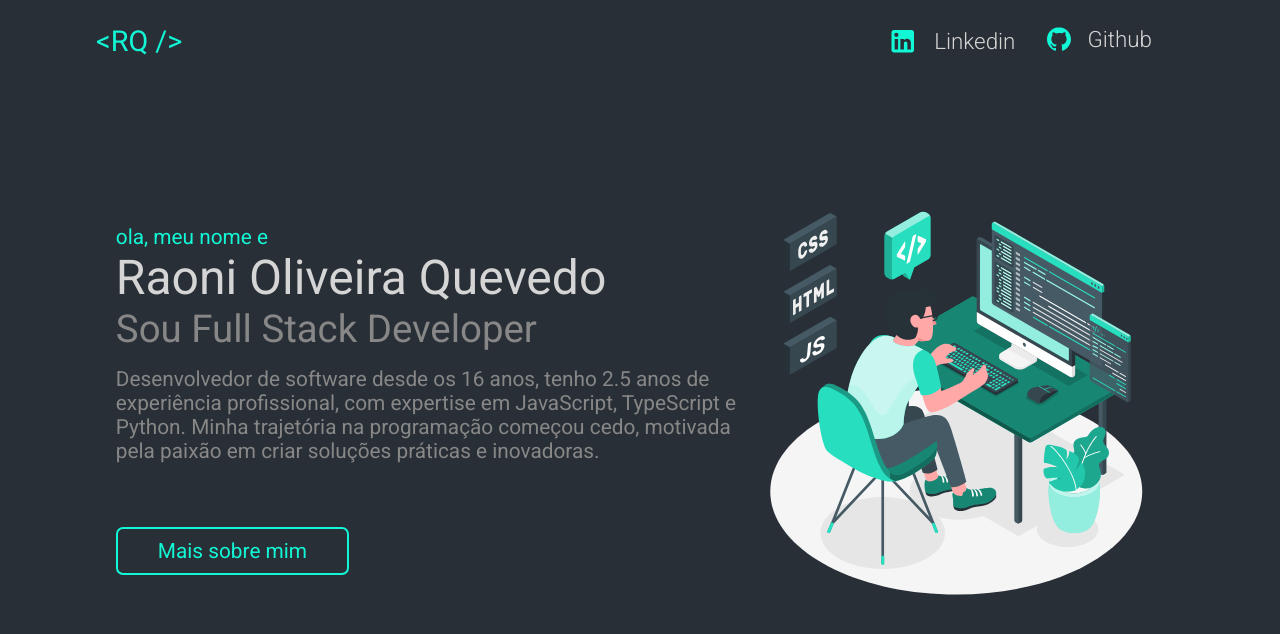
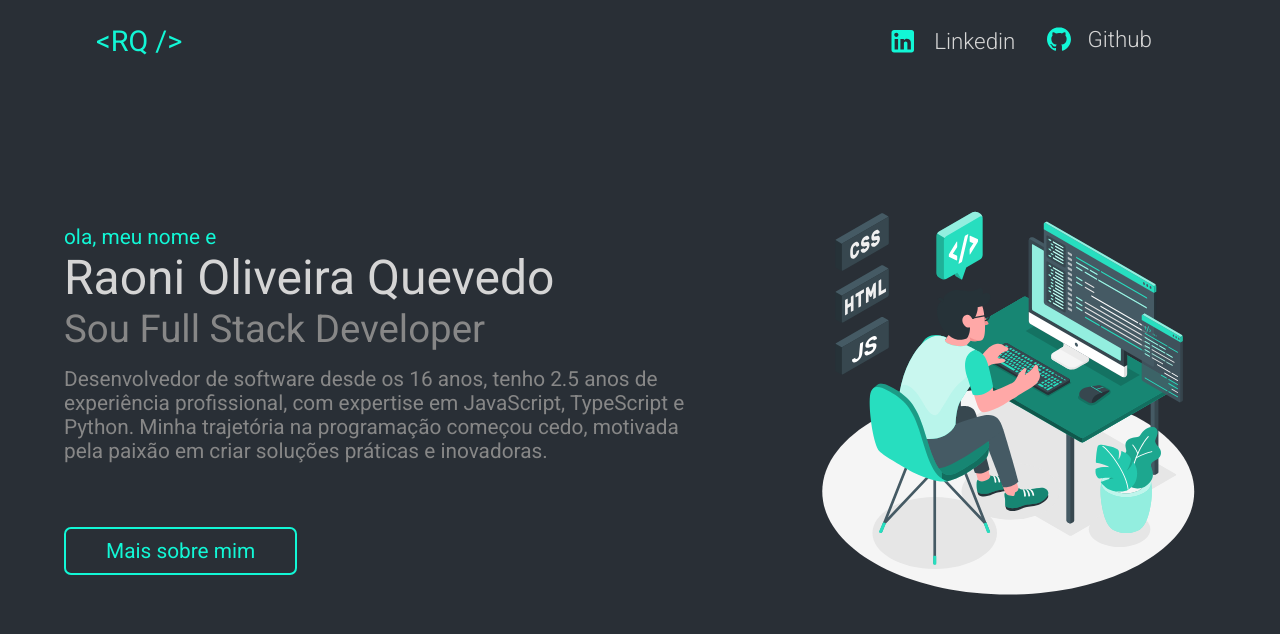
Before and after one commit to raoni111/portfolio_2.0, a Vue app: page / in a window 1280 px wide. Shown: the top 634 px of the page. Built offline with nearby package versions, Linux system fonts and the light colour scheme.

Commit message:
update-justify-content

```diff
--- a/src/components/initial-page.vue
+++ b/src/components/initial-page.vue
@@ -38,9 +38,9 @@ import ProgrammingSvg from './icons/main/programming-svg.vue'
 
   .initial-page-about-section {
     display: flex;
-    justify-content: center;
+    justify-content: space-between;
     align-items: center;
-    width: 70%;
+    width: 75%;
 
     .initial-page-about {
       width: 55%;
@@ -91,7 +91,7 @@ import ProgrammingSvg from './icons/main/programming-svg.vue'
     }
 
     .initial-page-img {
-      width: 45%;
+      width: 40%;
     }
   }
 }
```
